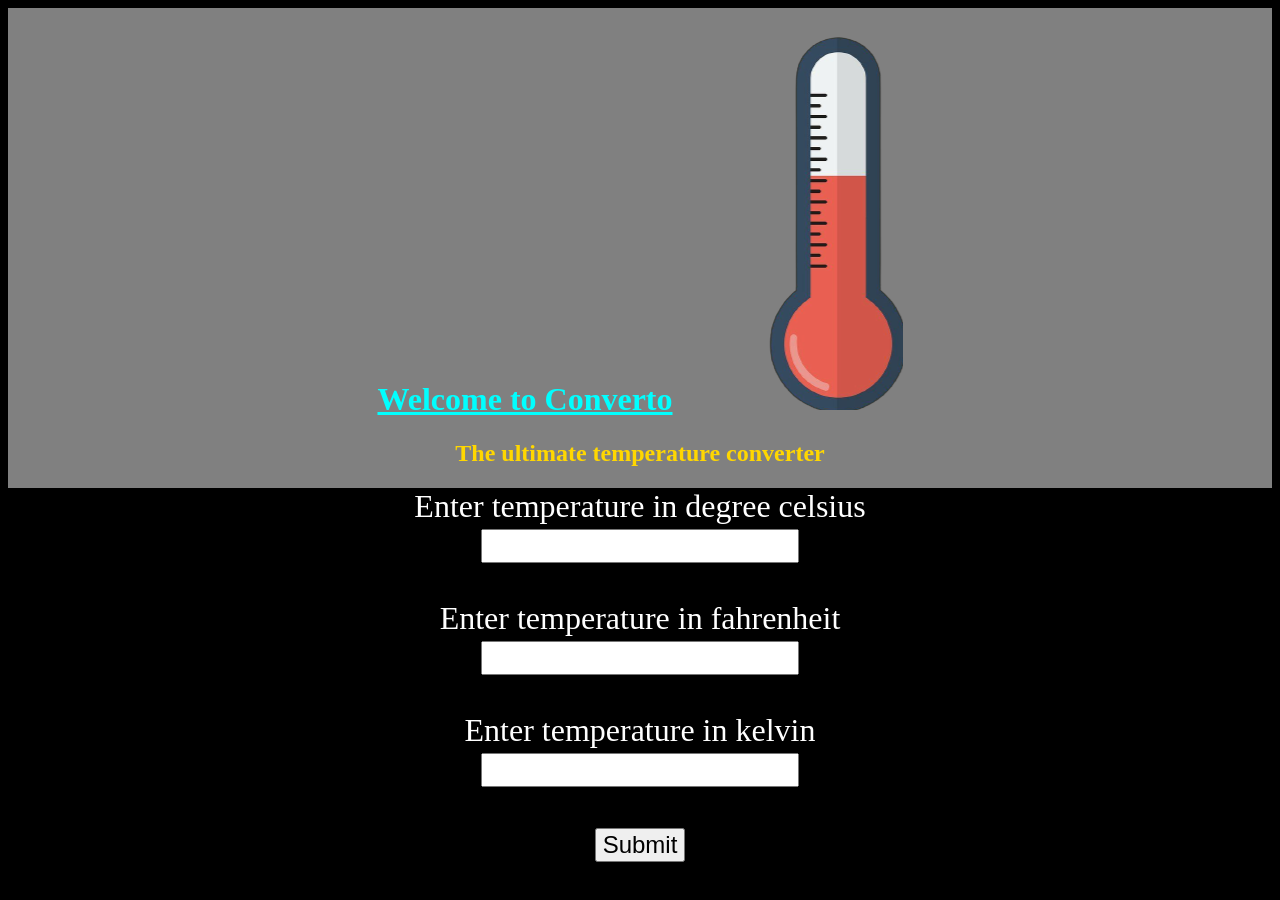
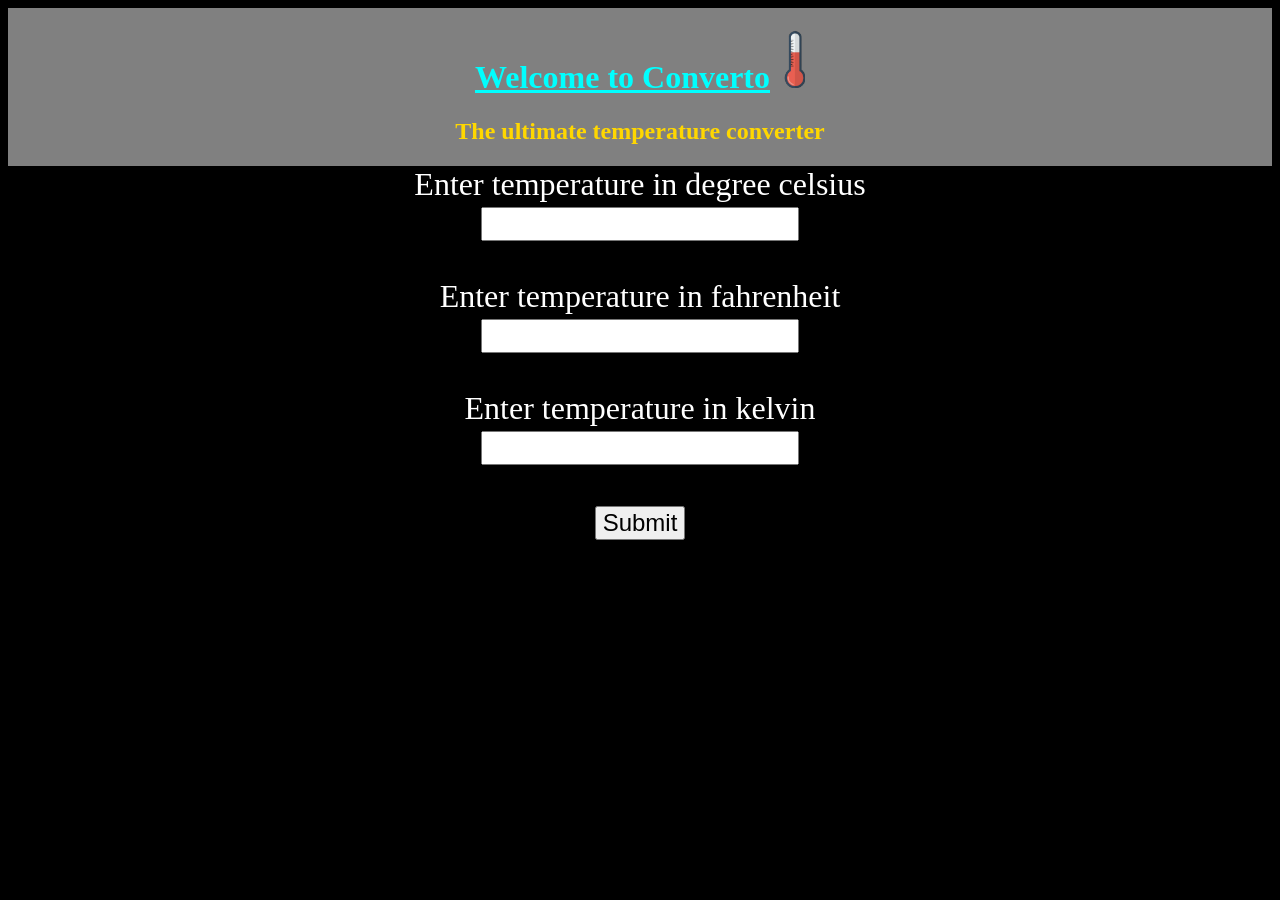
Before and after one commit to anuamloh07/converto, a plain HTML site: page index.html in a window 1280 px wide. After the commit the page ends 800 px from the top, so only its background shows below. Drawn offline with Linux system fonts and the light colour scheme.

Commit message:
Update styles.css

```diff
--- a/styles.css
+++ b/styles.css
@@ -37,6 +37,10 @@ h2{
     color: white;
     border:1px solid black;
     background-color: grey;
+}
+
+#thermometer-img{
+    width: 35px;
 }
 
 /* DROPDOWN BUTTON
```
